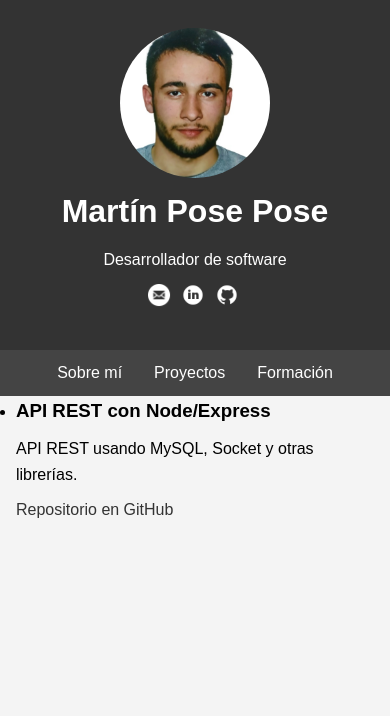
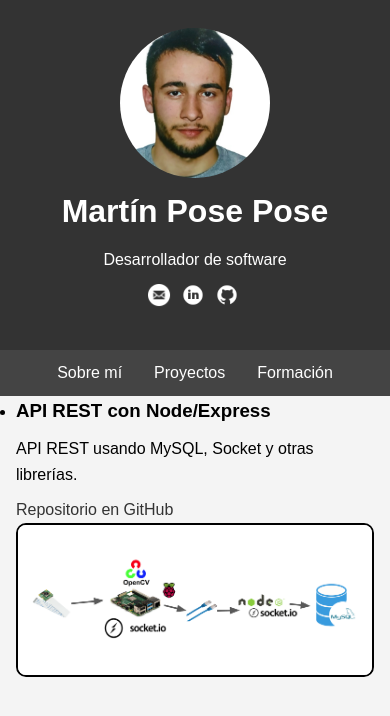
Before and after one commit to Martypose/Martypose.github.io, a React (Create React App) app: page /projects in a window 390 px wide. Shown: the top 716 px of the page. Built offline with nearby package versions, Linux system fonts and the light colour scheme.

Commit message:
Foto proyecto

```diff
--- a/src/App.css
+++ b/src/App.css
@@ -139,11 +139,26 @@ nav ul li a:hover {
   filter: invert(1);
 }
 
+.project-image {
+  display: block;
+  margin: 0 auto;
+  border: 2px solid black;
+  border-radius: 10px;
+  max-width: 80%;
+}
+
 /* Media Queries - Responsive */
 @media (max-width: 1200px) {
   .content-container {
     padding-left: 5rem;
     padding-right: 5rem;
+  }
+  .project-image {
+    display: block;
+    margin: 0 auto;
+    border: 2px solid black;
+    border-radius: 10px;
+    max-width: 100%;
   }
 }
 
@@ -197,7 +212,15 @@ nav ul li a:hover {
 .header-contact {
   margin-bottom: 1rem;
   }
+  .project-image {
+    display: block;
+    margin: 0 auto;
+    border: 2px solid black;
+    border-radius: 10px;
+    max-width: 100%;
+  }
 }
+
 
 @media (max-width: 480px) {
   .content-container {
@@ -221,4 +244,11 @@ nav ul li a:hover {
     color: #fff;
     margin: 1rem;
   }
+  .project-image {
+    display: block;
+    margin: 0 auto;
+    border: 2px solid black;
+    border-radius: 10px;
+    max-width: 100%;
+  }
 }
--- a/src/pages/Projects.js
+++ b/src/pages/Projects.js
@@ -1,6 +1,7 @@
 import React from 'react';
 import fotocarnet from '../assets/fotocarnet.png';
 import Navbar from './Navbar';
+import esquema_raspOCV from '../assets/esquema_raspOCV.png';
 
 const projectsData = [
   {
@@ -24,6 +25,7 @@ const Projects = () => {
             </li>
           ))}
         </ul>
+        <img src={esquema_raspOCV} alt="Esquema Raspberry Pi y OpenCV" className="project-image" />
       </div>
     </div>
   );
```
Also changed, not shown: src/assets/esquema_raspOCV.png (added). Lines whose indentation alone changed are shown as unchanged.
